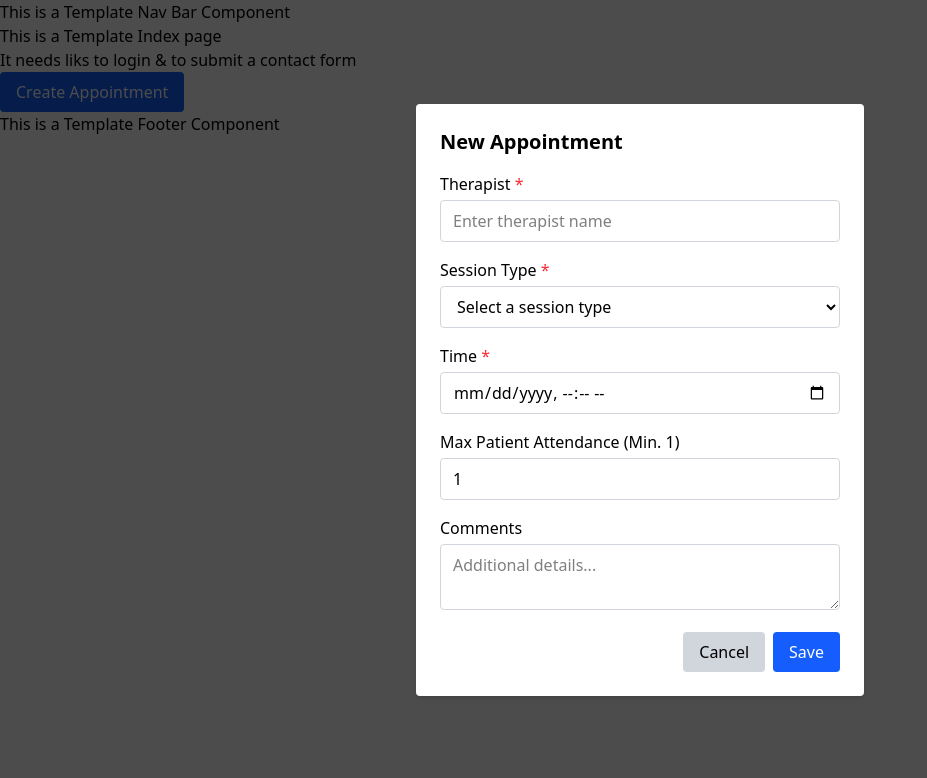
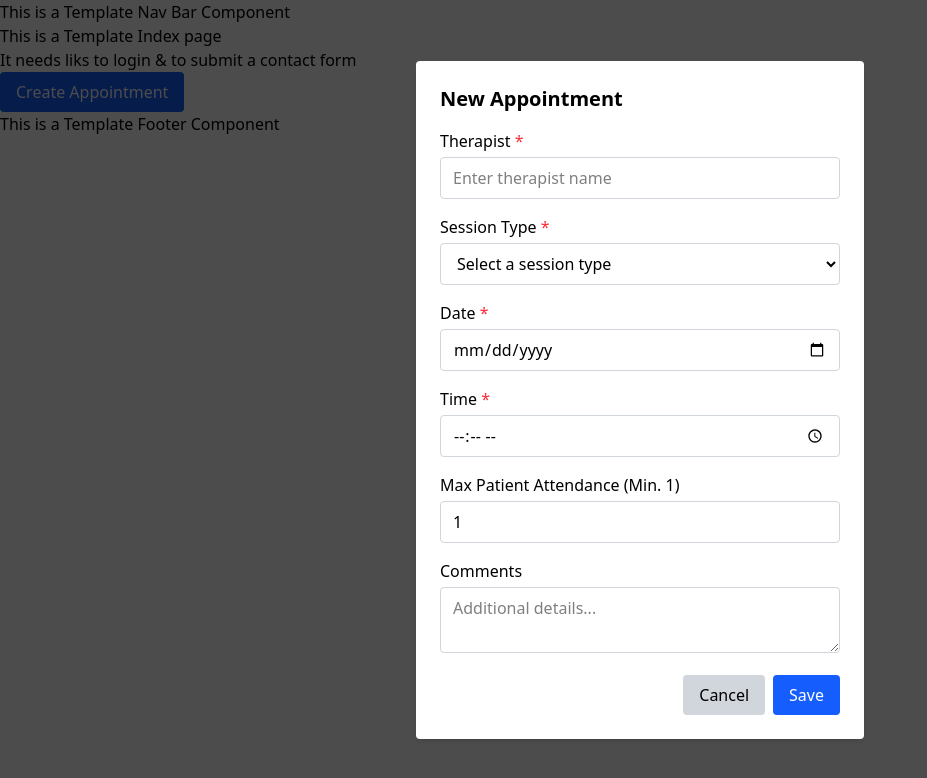
Before and after one commit to UTDallasEPICS/manos-unidas-for-autismo, a Nuxt app: page / in a window 1280 px wide. Both pictures are taken after a click on the button "Create Appointment". Shown: the top 778 px of the page, without its empty margins (0-927 px from the left). Built offline with nearby package versions, Linux system fonts and the light colour scheme.

Commit message:
updated date and time to be separate inputs

```diff
--- a/components/createAppointment.vue
+++ b/components/createAppointment.vue
@@ -57,14 +57,28 @@
 						</select>
 					</div>
 
-					<!-- Time (required) -->
+					<!-- Date Picker -->
+					<div class="mb-4">
+						<label class="mb-1 block font-medium" for="date"
+							>Date
+							<span class="text-red-500">*</span>
+						</label>
+						<input
+							type="date"
+							v-model="form.date"
+							required
+							class="w-full rounded border border-gray-300 px-3 py-2"
+						/>
+					</div>
+
+					<!-- Time Picker -->
 					<div class="mb-4">
 						<label class="mb-1 block font-medium" for="time"
-							>Time <span class="text-red-500">*</span></label
-						>
+							>Time
+							<span class="text-red-500">*</span>
+						</label>
 						<input
-							type="datetime-local"
-							id="time"
+							type="time"
 							v-model="form.time"
 							required
 							class="w-full rounded border border-gray-300 px-3 py-2"
@@ -131,6 +145,7 @@ const showModal = ref(false);
 const form = reactive({
 	therapist: "",
 	sessionType: "",
+	date: "",
 	time: "",
 	max: 1, // defaults to 1
 	comments: "",
```
